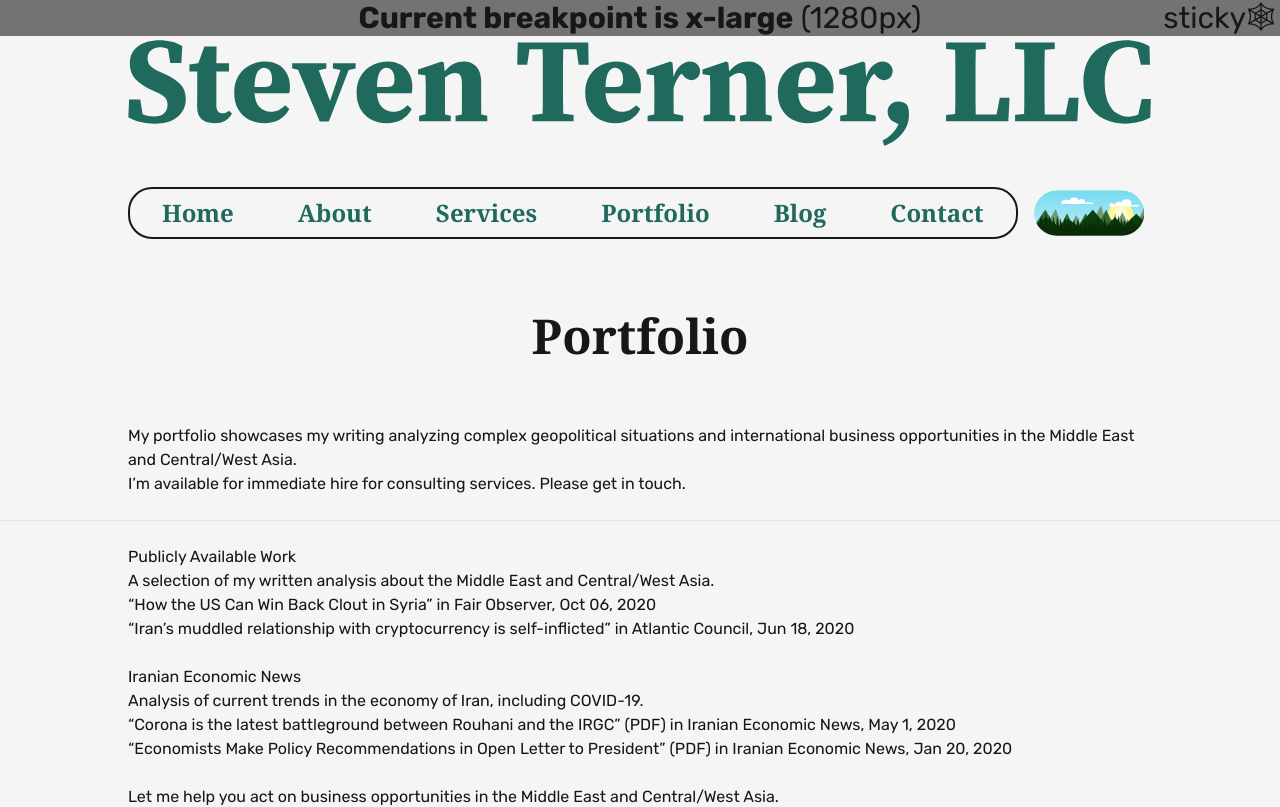
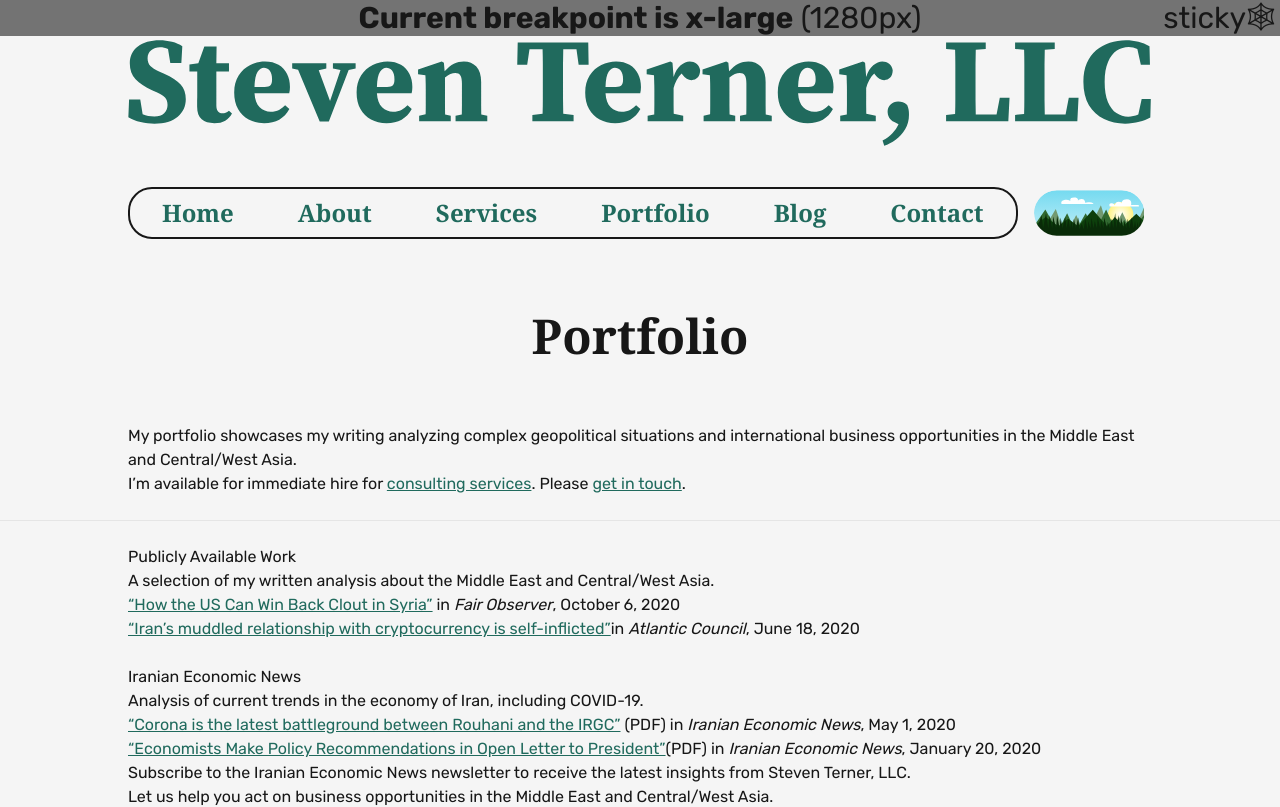
Before and after one commit to DoctorDerek/steven-terner.github.io, a Next.js app: page /portfolio in a window 1280 px wide. Shown: the top 807 px of the page. Built offline with nearby package versions, Linux system fonts and the light colour scheme; a web font is replaced by a local one; what @tailwindcss/typography would draw is missing.

Commit message:
WIP update portfolio page

```diff
--- a/pages/portfolio.js
+++ b/pages/portfolio.js
@@ -3,6 +3,7 @@ import AboutSidebar from "@/components/AboutSidebar"
 import { PageSeo } from "@/components/SEO"
 import SectionContainer from "@/components/SectionContainer"
 import PageTitle from "@/components/PageTitle"
+import Link from "@/components/Link"
 
 export default function Portfolio() {
   return (
@@ -13,7 +14,7 @@ export default function Portfolio() {
         description={`Portfolio - ${siteMetadata.author}`}
         url={`${siteMetadata.siteUrl}/Portfolio`}
       />
-      <article className="mx-auto space-y-6">
+      <article className="mx-auto space-y-6 prose">
         <SectionContainer>
           <p>
             My portfolio showcases my writing analyzing complex geopolitical
@@ -21,8 +22,9 @@ export default function Portfolio() {
             East and Central/West Asia.
           </p>
           <p>
-            I’m available for immediate hire for consulting services. Please get
-            in touch.
+            I’m available for immediate hire for{" "}
+            <Link href="/services">consulting services</Link>. Please{" "}
+            <Link href="/contact">get in touch</Link>.
           </p>
         </SectionContainer>
         <hr />
@@ -33,12 +35,17 @@ export default function Portfolio() {
             Central/West Asia.{" "}
           </p>
           <p>
-            “How the US Can Win Back Clout in Syria” in Fair Observer, Oct 06,
-            2020
+            <Link href="https://www.fairobserver.com/region/middle_east_north_africa/steven-terner-us-interests-syria-russia-turkey-iran-isis-news-13211/">
+              “How the US Can Win Back Clout in Syria”
+            </Link>{" "}
+            in <em>Fair Observer</em>, October 6, 2020
           </p>{" "}
           <p>
-            “Iran’s muddled relationship with cryptocurrency is self-inflicted”
-            in Atlantic Council, Jun 18, 2020
+            <Link href="https://www.atlanticcouncil.org/blogs/iransource/irans-muddled-relationship-with-cryptocurrency-is-self-inflicted/">
+              “Iran’s muddled relationship with cryptocurrency is
+              self-inflicted”
+            </Link>
+            in <em>Atlantic Council</em>, June 18, 2020
           </p>
         </SectionContainer>
         <SectionContainer>
@@ -49,23 +56,31 @@ export default function Portfolio() {
           </p>
           <p>
             {" "}
-            “Corona is the latest battleground between Rouhani and the IRGC”
-            (PDF) in Iranian Economic News, May 1, 2020
+            <Link href="https://steventerner.files.wordpress.com/2020/11/ien-may-2020.pdf">
+              “Corona is the latest battleground between Rouhani and the IRGC”
+            </Link>{" "}
+            (PDF) in <em>Iranian Economic News</em>, May 1, 2020
           </p>
           <p>
-            {" "}
-            “Economists Make Policy Recommendations in Open Letter to President”
-            (PDF) in Iranian Economic News, Jan 20, 2020
+            <Link href="https://steventerner.files.wordpress.com/2020/11/ien-january-2020.pdf">
+              “Economists Make Policy Recommendations in Open Letter to
+              President”
+            </Link>
+            (PDF) in <em>Iranian Economic News</em>, January 20, 2020
+          </p>
+          <p>
+            Subscribe to the Iranian Economic News newsletter to receive the
+            latest insights from Steven Terner, LLC.
           </p>
         </SectionContainer>
-        <SectionContainer>
-          <h2>
-            Let me help you act on business opportunities in the Middle East and
-            Central/West Asia.
-          </h2>
-          <AboutSidebar />
-        </SectionContainer>
       </article>
+      <SectionContainer>
+        <h2>
+          Let us help you act on business opportunities in the Middle East and
+          Central/West Asia.
+        </h2>
+      </SectionContainer>
+      <AboutSidebar />
     </>
   )
 }
```
